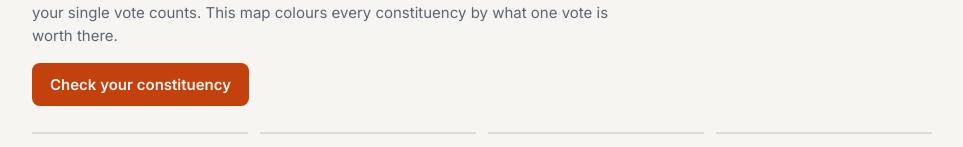
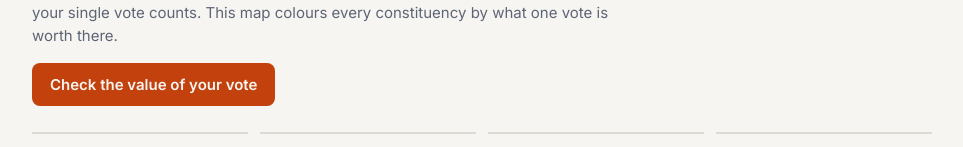
Before and after one commit to abhijitsuresh-source/vote_value, a plain HTML site: page index.html in a window 1280 px wide. Shown: the part 151-298 px from the top of the page, without its empty margins (158-1121 px from the left). Drawn offline with Linux system fonts and the light colour scheme.

Commit message:
Add files via upload

```diff
--- a/index.html
+++ b/index.html
@@ -93,7 +93,7 @@ td.n,th.n{text-align:right}
   <header>
     <h1>One Person, One Vote, One Value?</h1>
     <p class="lede">Every Indian adult gets one vote, but under the current delimitation that vote does not carry the same weight. Each of the 543 Lok Sabha seats sends one MP, whether 58,000 or 38 lakh voters stand behind them. The more voters share an MP, the less your single vote counts. This map colours every constituency by what one vote is worth there.</p>
-    <div class="row"><a class="btn" href="check.html">Check your constituency</a></div>
+    <div class="row"><a class="btn" href="check.html">Check the value of your vote</a></div>
   </header>
 
   <section class="chips" aria-label="Headline numbers">
```
